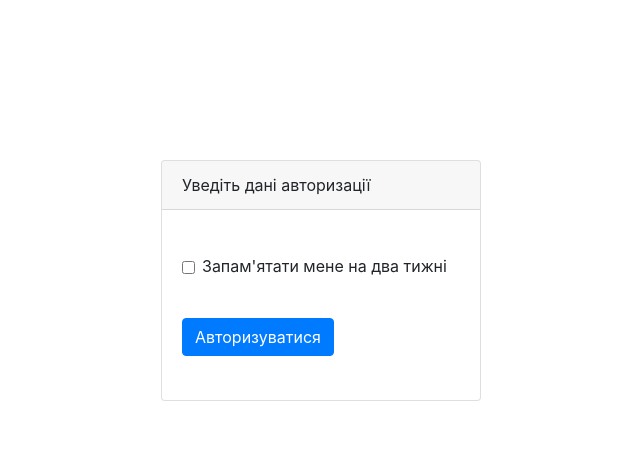
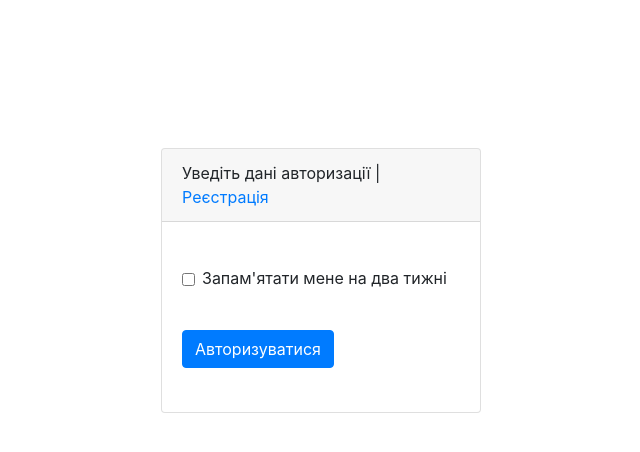
Before and after one commit to senyehor/energokodros_website, a Django app: template templates/registration/login.html in a window 1280 px wide. Shown: the top 452 px of the page, without its empty margins (319-959 px from the left). Run offline with Django 4.2, Linux system fonts and the light colour scheme; the template is opened without the code that fills it, so the values that code supplies are empty; some libraries are stand-ins or nearby versions.

Commit message:
added registration link to login page

```diff
--- a/templates/registration/login.html
+++ b/templates/registration/login.html
@@ -5,7 +5,7 @@
     <div class="d-flex align-items-center justify-content-center" style="height: 70vh;">
         <div class="card w-25 p-0">
             <div class="card-header">
-                Уведіть дані авторизації
+                Уведіть дані авторизації | <a href="{% url 'register' %}">Реєстрація</a>
             </div>
             <div class="card-body">
                 <form method="post" class="py-4 display-block">
```
